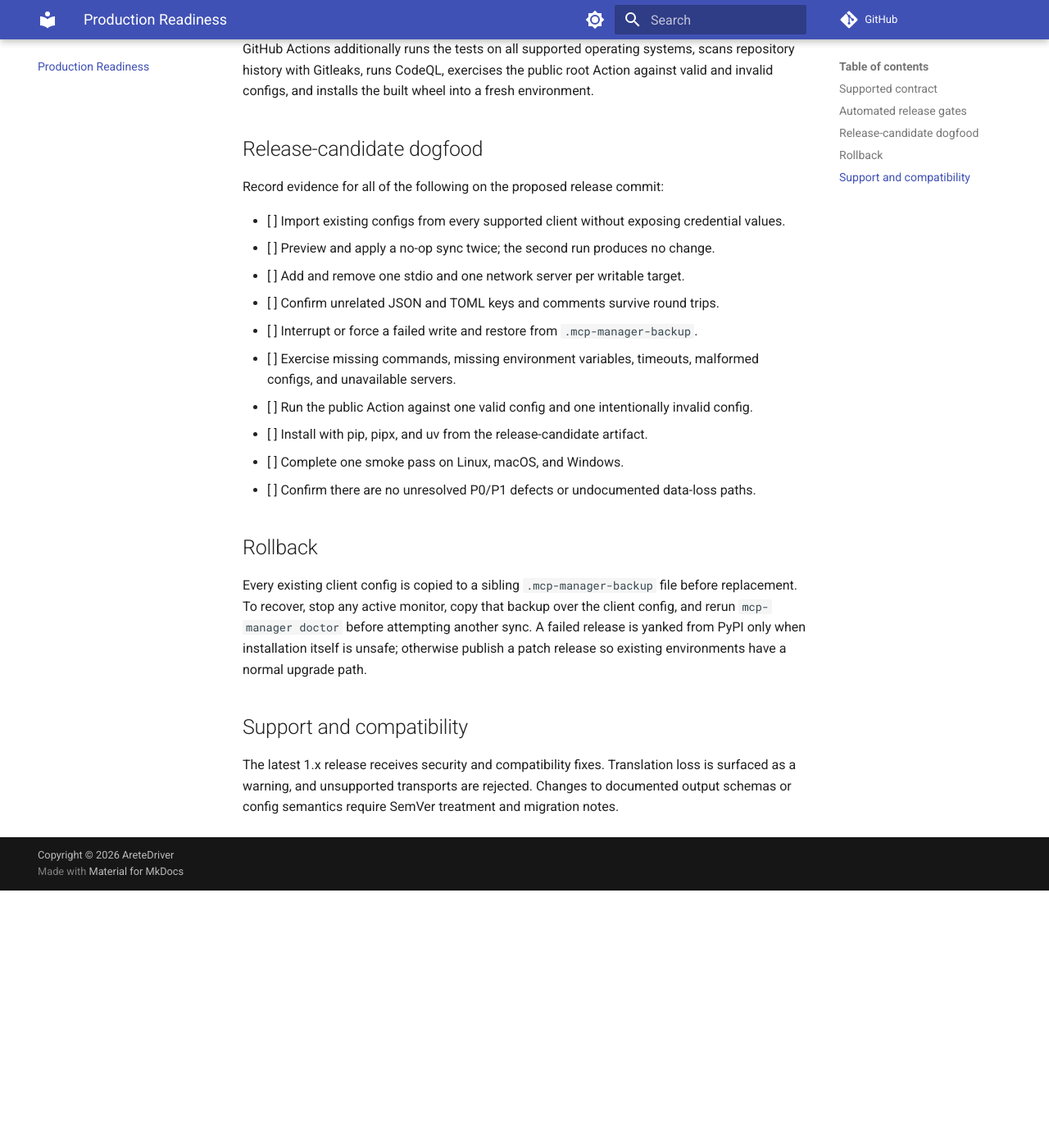
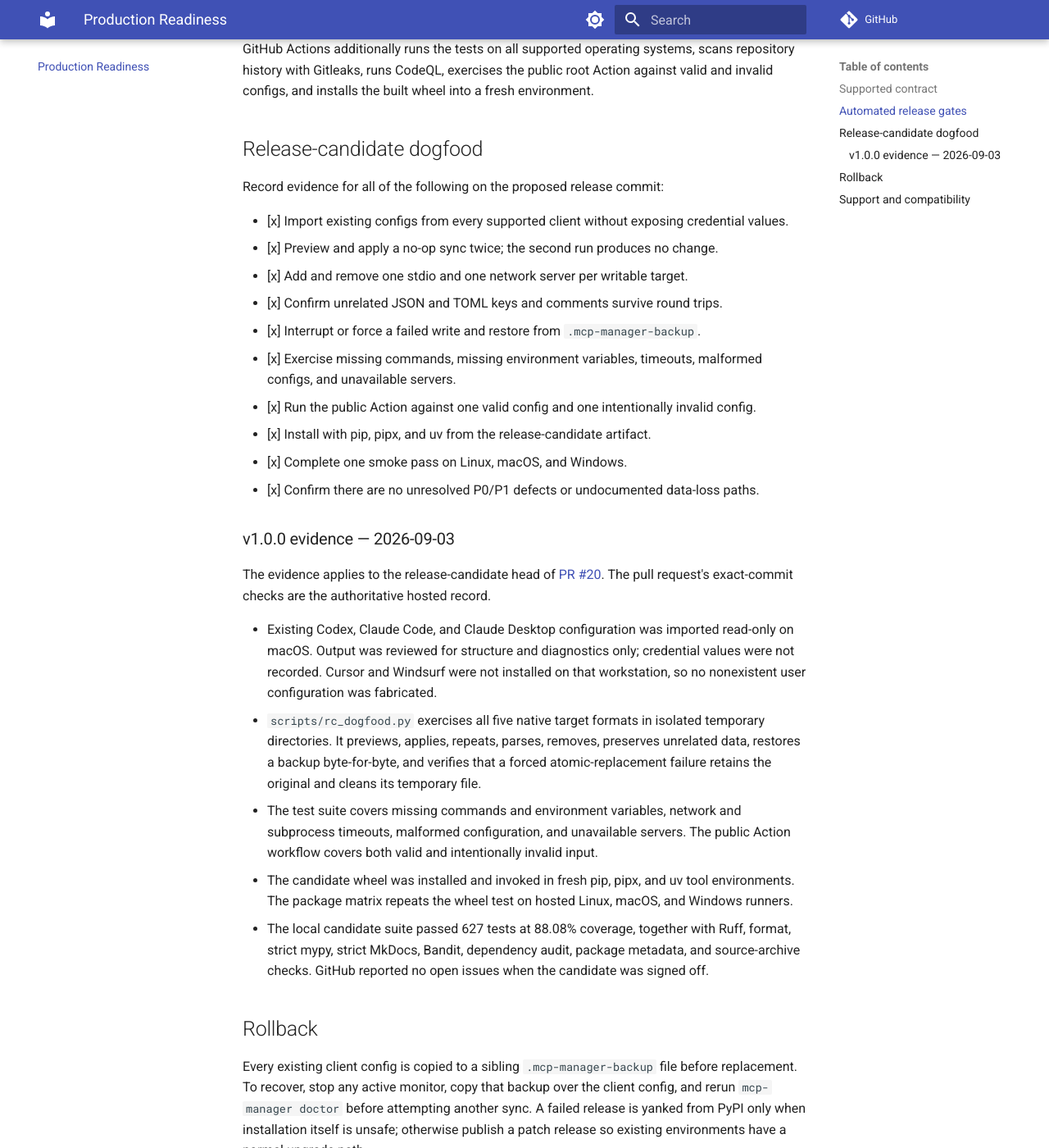
Before and after one commit to AreteDriver/mcp-manager, an MkDocs documentation site: the page built from docs/production-readiness.md, in a window 1280 px wide and 1400 px high, scrolled down 1132 px. Shown: the whole window at 82% size. Built offline with MkDocs 1.6.1 and Material for MkDocs 9.7.7, drawn with Linux system fonts in a browser that asks for light colours; comment, search, counter and statistics services are not loaded; before the commit the page ends 2218 px from its top, so only the background shows below that.

Commit message:
docs: record v1 release gate evidence

```diff
--- a/docs/production-readiness.md
+++ b/docs/production-readiness.md
@@ -44,16 +44,42 @@ fresh environment.
 
 Record evidence for all of the following on the proposed release commit:
 
-- [ ] Import existing configs from every supported client without exposing credential values.
-- [ ] Preview and apply a no-op sync twice; the second run produces no change.
-- [ ] Add and remove one stdio and one network server per writable target.
-- [ ] Confirm unrelated JSON and TOML keys and comments survive round trips.
-- [ ] Interrupt or force a failed write and restore from `.mcp-manager-backup`.
-- [ ] Exercise missing commands, missing environment variables, timeouts, malformed configs, and unavailable servers.
-- [ ] Run the public Action against one valid config and one intentionally invalid config.
-- [ ] Install with pip, pipx, and uv from the release-candidate artifact.
-- [ ] Complete one smoke pass on Linux, macOS, and Windows.
-- [ ] Confirm there are no unresolved P0/P1 defects or undocumented data-loss paths.
+- [x] Import existing configs from every supported client without exposing credential values.
+- [x] Preview and apply a no-op sync twice; the second run produces no change.
+- [x] Add and remove one stdio and one network server per writable target.
+- [x] Confirm unrelated JSON and TOML keys and comments survive round trips.
+- [x] Interrupt or force a failed write and restore from `.mcp-manager-backup`.
+- [x] Exercise missing commands, missing environment variables, timeouts, malformed configs, and unavailable servers.
+- [x] Run the public Action against one valid config and one intentionally invalid config.
+- [x] Install with pip, pipx, and uv from the release-candidate artifact.
+- [x] Complete one smoke pass on Linux, macOS, and Windows.
+- [x] Confirm there are no unresolved P0/P1 defects or undocumented data-loss paths.
+
+### v1.0.0 evidence — 2026-09-03
+
+The evidence applies to the release-candidate head of
+[PR #20](https://github.com/AreteDriver/mcp-manager/pull/20). The pull request's
+exact-commit checks are the authoritative hosted record.
+
+- Existing Codex, Claude Code, and Claude Desktop configuration was imported
+  read-only on macOS. Output was reviewed for structure and diagnostics only;
+  credential values were not recorded. Cursor and Windsurf were not installed
+  on that workstation, so no nonexistent user configuration was fabricated.
+- `scripts/rc_dogfood.py` exercises all five native target formats in isolated
+  temporary directories. It previews, applies, repeats, parses, removes,
+  preserves unrelated data, restores a backup byte-for-byte, and verifies that
+  a forced atomic-replacement failure retains the original and cleans its
+  temporary file.
+- The test suite covers missing commands and environment variables, network and
+  subprocess timeouts, malformed configuration, and unavailable servers. The
+  public Action workflow covers both valid and intentionally invalid input.
+- The candidate wheel was installed and invoked in fresh pip, pipx, and uv tool
+  environments. The package matrix repeats the wheel test on hosted Linux,
+  macOS, and Windows runners.
+- The local candidate suite passed 627 tests at 88.08% coverage, together with
+  Ruff, format, strict mypy, strict MkDocs, Bandit, dependency audit, package
+  metadata, and source-archive checks. GitHub reported no open issues when the
+  candidate was signed off.
 
 ## Rollback
 
```
Also changed, not shown: ROADMAP.md (+6 -6 lines), 1 other file.
